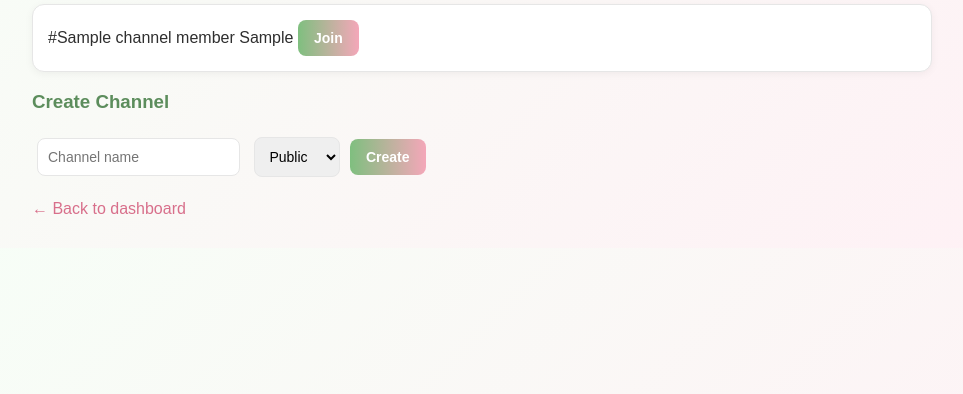
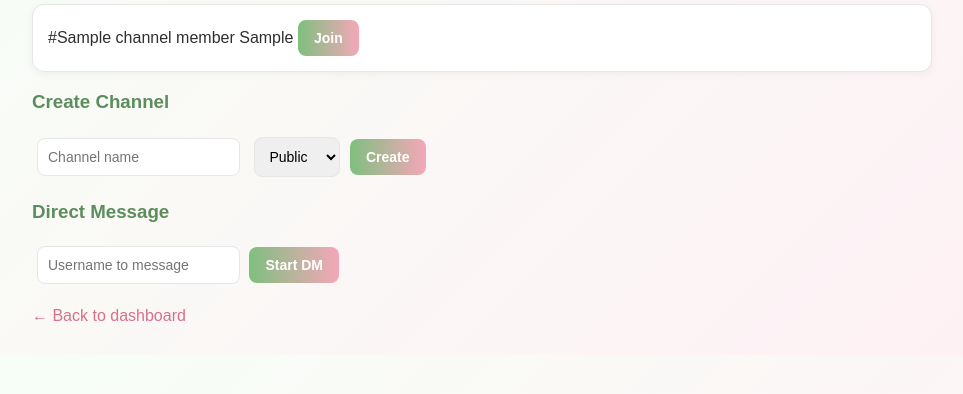
Before and after one commit to Janosia/slack-clone, a Flask app: page /workspace/1 in a window 1280 px wide. Shown: the part 211-605 px from the top of the page, without its empty margins (158-1121 px from the left). Run offline with Flask 3, Linux system fonts and the light colour scheme; the visitor is signed in with stand-in values (Sample User, id 1); a database or web service that is not in the repository returns one stand-in record (values such as "Sample title"); some libraries are stand-ins or nearby versions.

Commit message:
added : displaying members and direct messages

```diff
--- a/templates/workspace.html
+++ b/templates/workspace.html
@@ -7,6 +7,28 @@
 <a href="{{ url_for('invite_to_workspace', workspace_id=workspace.workspace_id) }}">
   <button>Invite User</button>
 </a>
+<h3>Members</h3>
+{% for member in members %}
+<div class="card">
+  {{ member.username }}
+  {% if member.is_admin %}
+    <span class="badge">admin</span>
+  {% else %}
+    <form method="POST"
+          action="{{ url_for('promote_to_admin',workspace_id=workspace.workspace_id, target_user_id=member.user_id) }}"
+          style="display:inline">
+      <button type="submit">Make Admin</button>
+    </form>
+    <form method="POST"
+          action="{{ url_for('remove_workspace_member',workspace_id=workspace.workspace_id, target_user_id=member.user_id) }}"
+          style="display:inline">
+      <button type="submit" onclick="return confirm('Remove this member?')">
+        Remove
+      </button>
+    </form>
+  {% endif %}
+</div>
+{% endfor %}
 {% endif %}
 
 <h3>Channels</h3>
@@ -40,9 +62,15 @@
   <select name="channel_type">
     <option value="public">Public</option>
     <option value="private">Private</option>
-    <option value="direct">Direct</option>
   </select>
   <button type="submit">Create</button>
+</form>
+
+<h3>Direct Message</h3>
+<form method="POST"
+      action="{{ url_for('create_direct_channel', workspace_id=workspace.workspace_id) }}">
+  <input name="username" placeholder="Username to message" required>
+  <button type="submit">Start DM</button>
 </form>
 
 <br>
```
